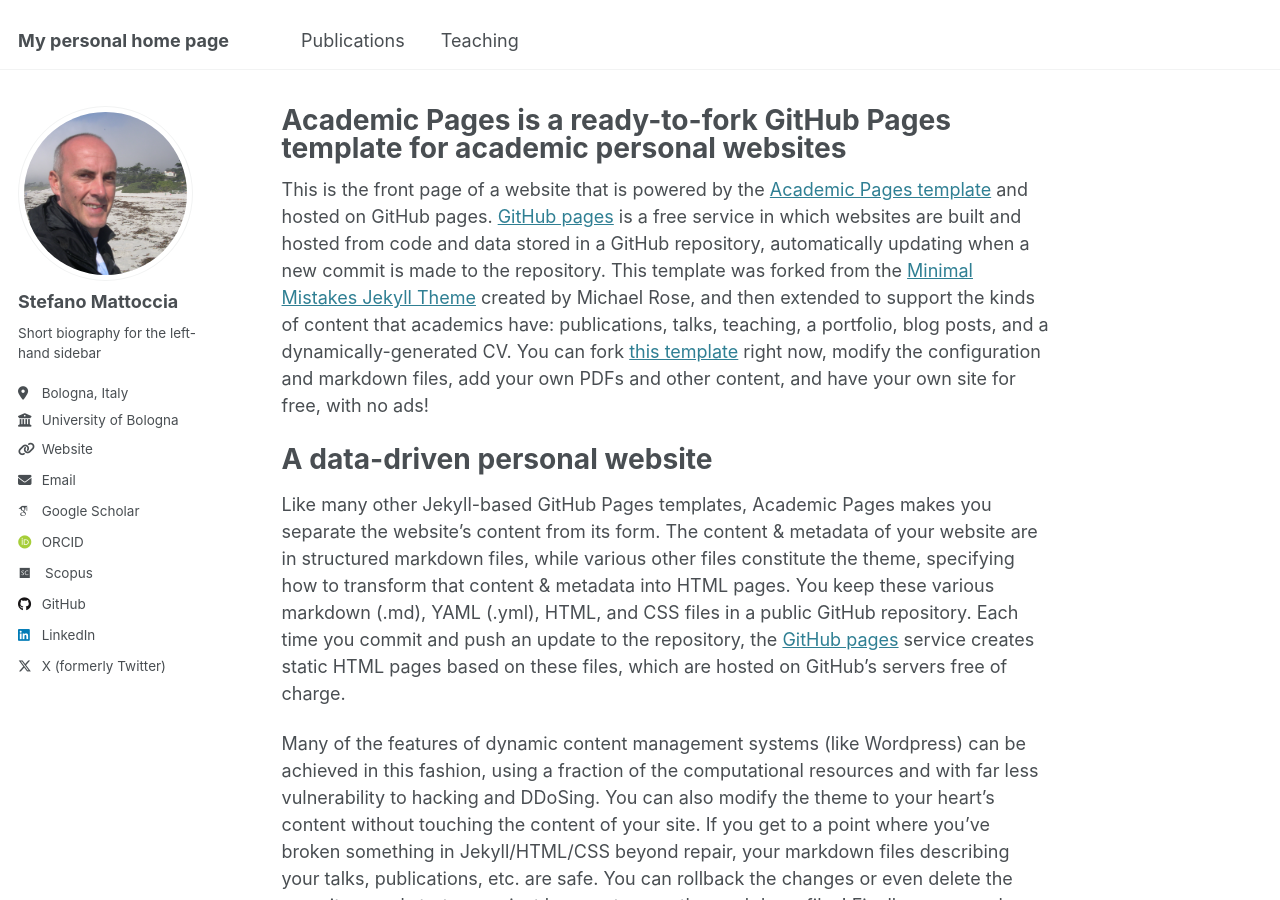
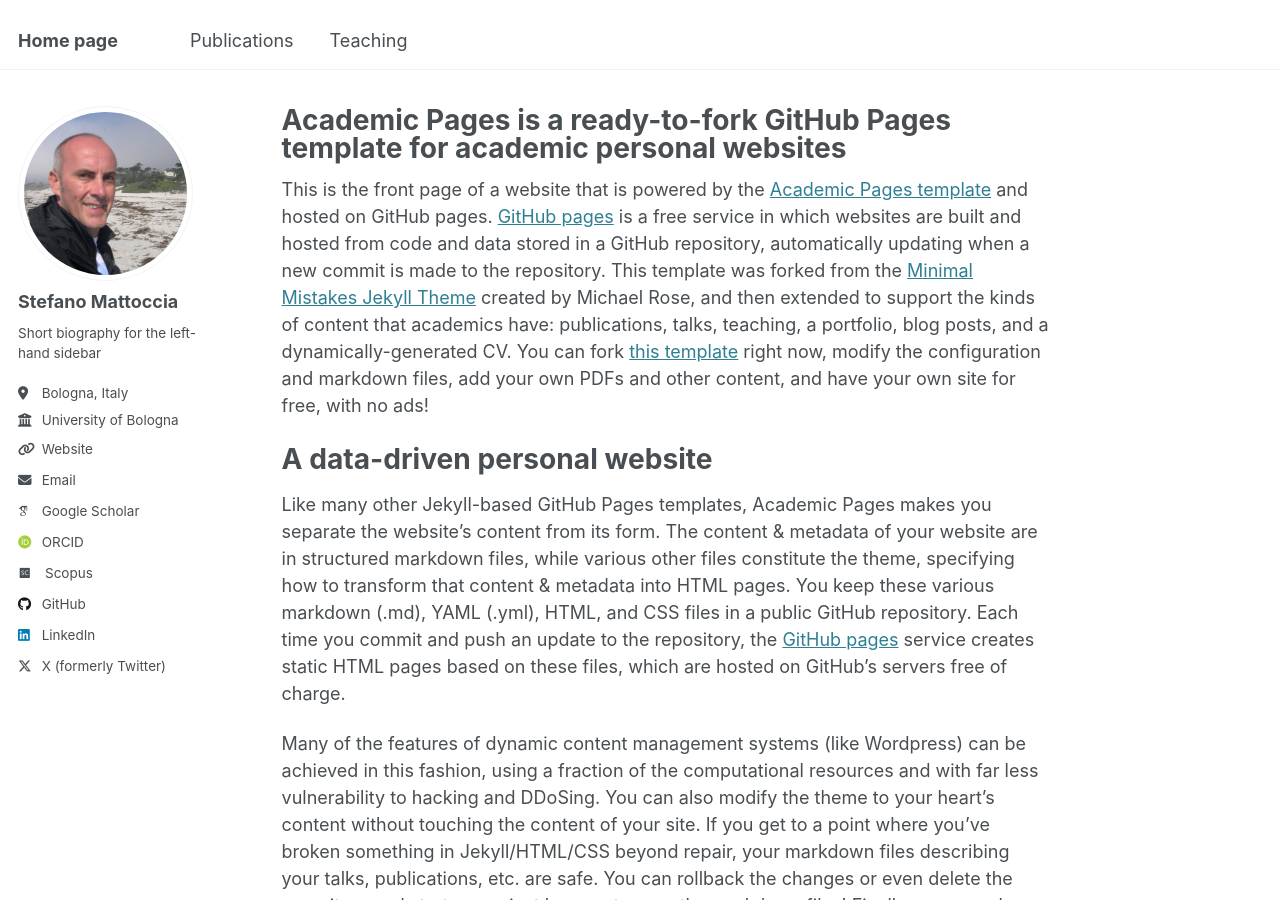
Before and after one commit to stefanomattoccia/stefanomattoccia.github.io, a Jekyll site: the page built from _pages/about.md, in a window 1280 px wide and 900 px high. Built offline with Jekyll 4.4.1, drawn with Linux system fonts in a browser that asks for light colours; some web fonts are replaced.

Commit message:
Update _config.yml

```diff
--- a/_config.yml
+++ b/_config.yml
@@ -9,7 +9,7 @@
 # Basic Site Settings
 locale                   : "en-US"
 site_theme               : "default"
-title                    : "My personal home page"
+title                    : "Home page"
 title_separator          : "-"
 name                     : &name "Stefano Mattoccia"
 description              : &description "Associate professor of Computer Science"
```
